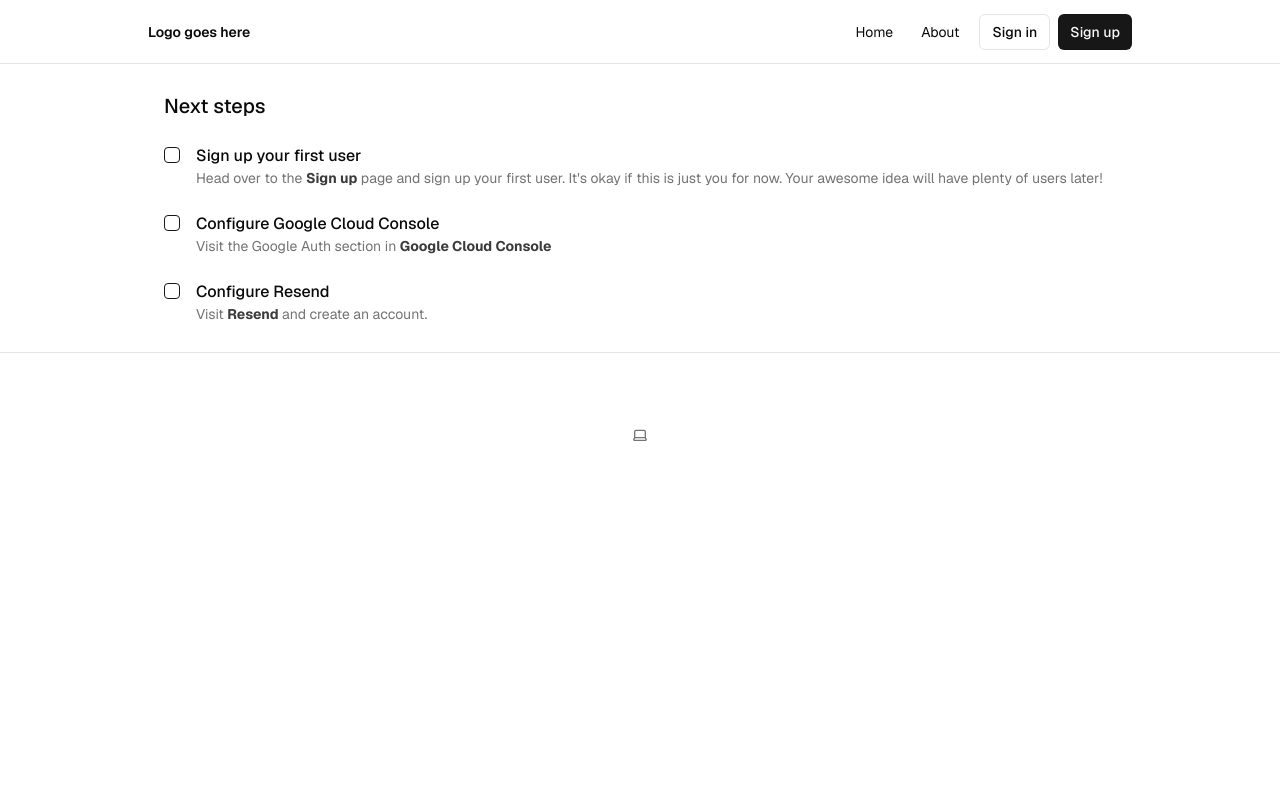
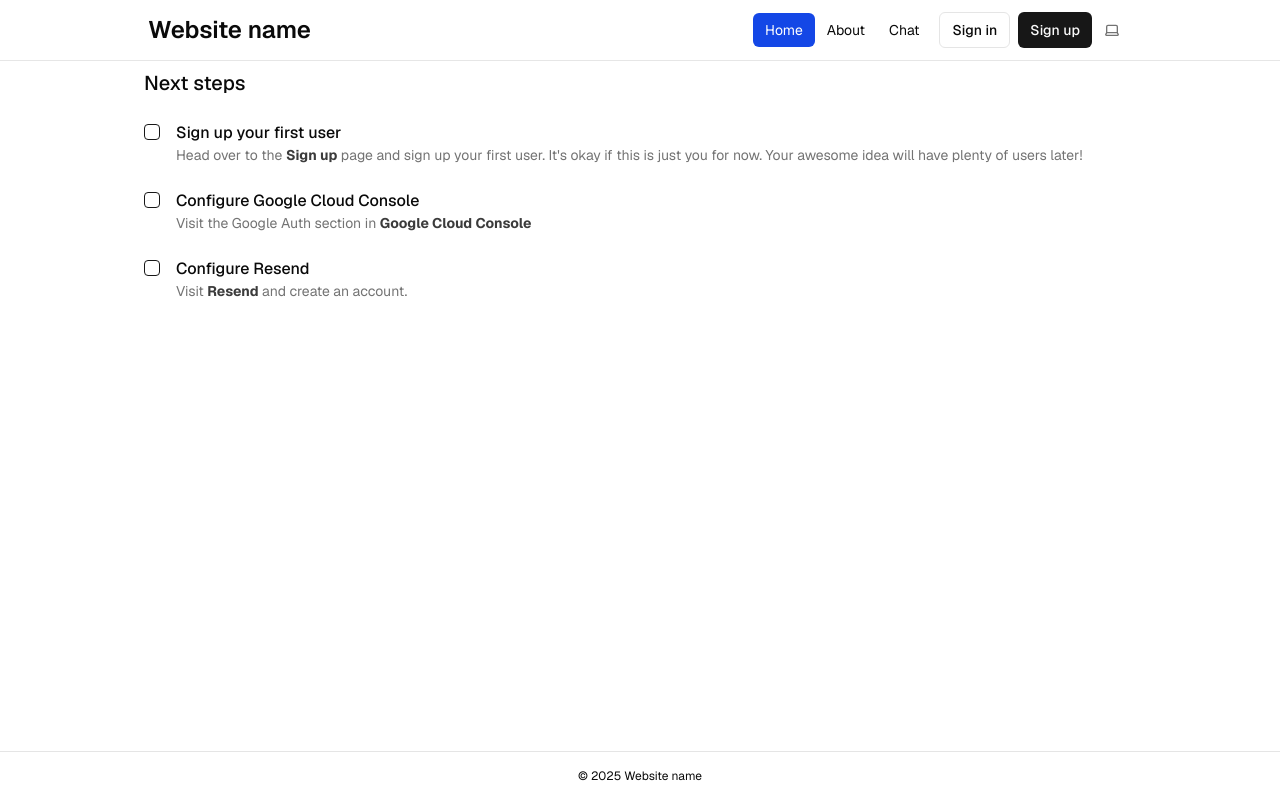
Before and after one commit to tylerclark/next-supabase-google-tailwind, a Next.js app: page / in a window 1280 px wide. Built offline with nearby package versions, Linux system fonts and the light colour scheme; no server answers.

Commit message:
Setup better layout

```diff
--- a/app/layout.tsx
+++ b/app/layout.tsx
@@ -6,12 +6,13 @@ import { Geist } from "next/font/google";
 import { ThemeProvider } from "next-themes";
 import Link from "next/link";
 import "./globals.css";
+import { Navigation } from "@/components/Navigation";
 
 const defaultUrl = process.env.VERCEL_URL ? `https://${process.env.VERCEL_URL}` : "http://localhost:3000";
 
 export const metadata = {
   metadataBase: new URL(defaultUrl),
-  title: "Hello world",
+  title: "Website name",
   description: "The fastest way to build apps with Next.js and Supabase",
 };
 
@@ -26,37 +27,27 @@ export default function RootLayout({
   children: React.ReactNode;
 }>) {
   return (
-    <html lang="en" className={geistSans.className} suppressHydrationWarning>
-      <body className="bg-background text-foreground">
+    <html lang="en" className={`${geistSans.className} h-full`} suppressHydrationWarning>
+      <body className="bg-background text-foreground overflow-hidden h-full">
         <ThemeProvider attribute="class" defaultTheme="system" enableSystem disableTransitionOnChange>
-          <main className="min-h-screen flex flex-col items-center">
-            <div className="flex-1 w-full flex flex-col gap-2 items-center">
-              <nav className="w-full flex justify-center border-b border-b-foreground/10 h-16">
+          <main className="min-h-screen h-full flex flex-col items-center">
+            <div className="flex-1 w-full h-full flex flex-col gap-2 items-center">
+              <nav className="w-full flex justify-center border-b border-b-foreground/10">
                 <div className="w-full max-w-5xl flex justify-between items-center p-3 px-5 text-sm">
-                  <div className="flex flex-1 gap-5 items-center font-semibold">
-                    <Link href={"/"}>Logo goes here</Link>
+                  <div className="flex flex-1 gap-5 items-center font-semibold text-2xl">
+                    <Link href={"/"}>Website name</Link>
                   </div>
                   <div className="flex gap-1 items-center mr-2">
-                    <Link
-                      href={"/"}
-                      className="dark:hover:bg-neutral-900 hover:bg-neutral-100 rounded-md px-3 py-2 transition-colors duration-100"
-                    >
-                      Home
-                    </Link>
-                    <Link
-                      href={"/about"}
-                      className="dark:hover:bg-neutral-900 hover:bg-neutral-100 rounded-md px-3 py-2 transition-colors duration-100"
-                    >
-                      About
-                    </Link>
+                    <Navigation />
                   </div>
                   {!hasEnvVars ? <EnvVarWarning /> : <HeaderAuth />}
+                  <ThemeSwitcher />
                 </div>
               </nav>
-              <div className="flex flex-col gap-2 max-w-5xl p-5 w-full justify-center">{children}</div>
+              <div className="overflow-y-auto flex-1 flex flex-col max-w-5xl w-full h-full">{children}</div>
 
-              <footer className="w-full flex items-center justify-center border-t mx-auto text-center text-xs gap-8 py-16">
-                <ThemeSwitcher />
+              <footer className=" w-full flex items-center justify-center border-t mx-auto text-center text-xs gap-8 py-4">
+                <p>© 2025 Website name</p>
               </footer>
             </div>
           </main>
--- /dev/null
+++ b/components/Navigation.tsx
@@ -0,0 +1,37 @@
+"use client";
+
+import Link from "next/link";
+import { usePathname } from "next/navigation";
+
+export function Navigation() {
+  const pathname = usePathname();
+
+  return (
+    <div>
+      <Link
+        href={"/"}
+        className={`rounded-md px-3 py-2 transition-colors duration-100 ${
+          pathname === "/" ? "bg-blue-700 text-white" : "dark:hover:bg-neutral-900 hover:bg-neutral-100"
+        }`}
+      >
+        Home
+      </Link>
+      <Link
+        href={"/about"}
+        className={`rounded-md px-3 py-2 transition-colors duration-100 ${
+          pathname === "/about" ? "bg-blue-700 text-white" : "dark:hover:bg-neutral-900 hover:bg-neutral-100"
+        }`}
+      >
+        About
+      </Link>
+      <Link
+        href={"/chat"}
+        className={`rounded-md px-3 py-2 transition-colors duration-100 ${
+          pathname === "/chat" ? "bg-blue-700 text-white" : "dark:hover:bg-neutral-900 hover:bg-neutral-100"
+        }`}
+      >
+        Chat
+      </Link>
+    </div>
+  );
+}
```
